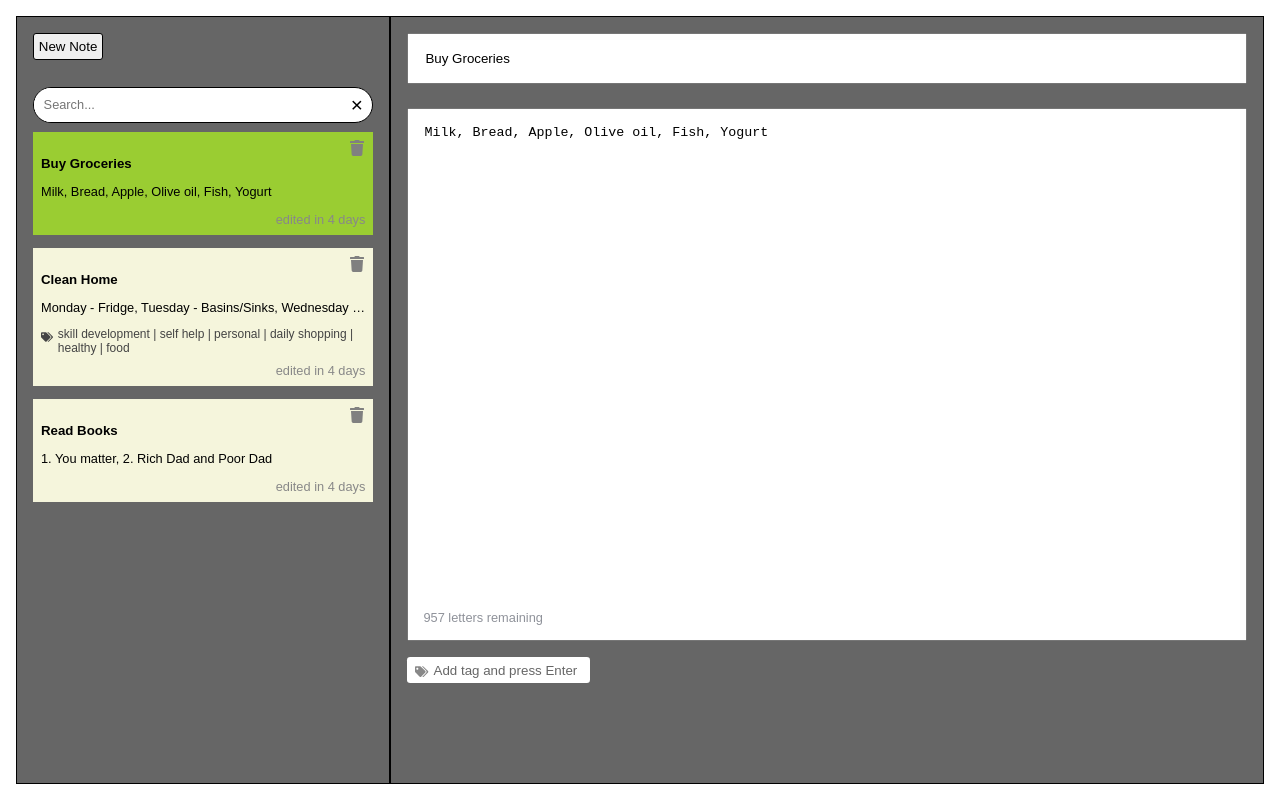
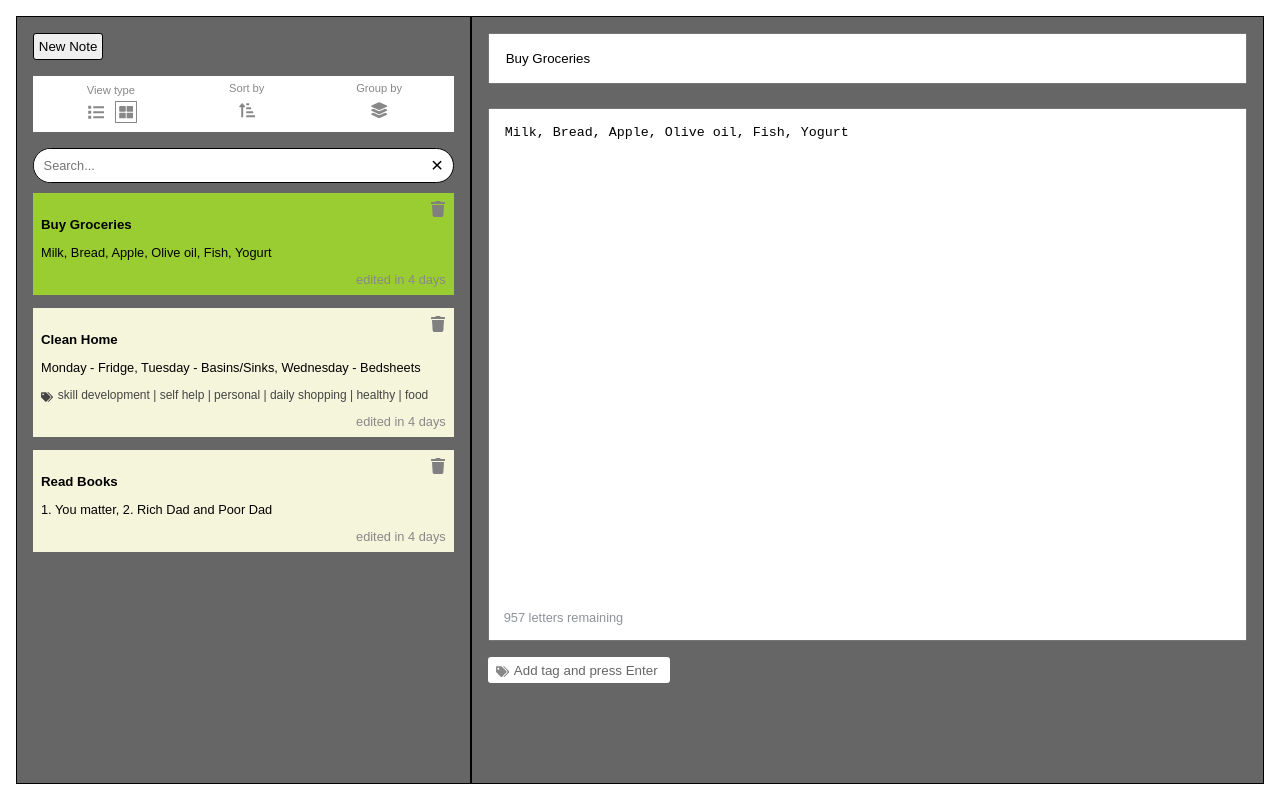
Before and after one commit to ManishaMuskan/react-notes-app, a React (Create React App) app: page / in a window 1280 px wide. Built offline with nearby package versions, Linux system fonts and the light colour scheme.

Commit message:
preview mode list/grid, sorting notes implemented

```diff
--- a/src/App.css
+++ b/src/App.css
@@ -1,5 +1,6 @@
 * {
 	box-sizing: border-box;
+	outline: none;
 }
 
 .App {
@@ -21,8 +22,8 @@
 }
 
 .App .notes-container .notes-sidebar {
-	width: 30%;
-	overflow: auto;
+	width: 40%;
+	overflow-y: auto;
 }
 
 .App .notes-container .notes-main {
@@ -72,14 +73,23 @@
 }
 
 /* Notes Preview */
-.notes-details-preview {
+.notes-details-preview, .notes-list-preview {
 	padding: 0.5rem;
 	background: beige;
 	margin: 0 auto 0.8rem;
+	min-width: 100%;
 }
 
-.notes-details-preview.active {
+.notes-details-preview.active, .notes-list-preview.active {
 	background: yellowgreen;
+}
+
+.notes-list-preview {
+	display: flex;
+	align-items: center;
+	justify-content: space-between;
+	gap: 1rem;
+	margin: 0 auto 0.1rem;
 }
 
 .notes-details-preview .notes-header {
@@ -91,7 +101,7 @@
 	fill: grey;
 }
 
-.notes-details-preview .notes-content h5 {
+.notes-details-preview .notes-content h5, .notes-list-preview h5 {
 	margin: 0;
 	text-transform: capitalize;
 	overflow: hidden;
@@ -301,3 +311,77 @@
     border: none;
 	flex-grow: 1;
 }
+
+/* ====================== SIdebar Notes menu ======================== */
+
+.sidebar-menu {
+	margin: 1rem 0;
+    background: white;
+    display: flex;
+    color: #888;
+    align-items: center;
+    justify-content: space-around;
+    padding: 0.4rem;
+}
+
+.sidebar-menu .menu-option {
+	display: flex;
+    flex-direction: column;
+    gap: 0.3rem;
+	align-items: center;
+	position: relative;
+}
+
+.sidebar-menu .menu-option label {
+	font-size: .7rem;
+}
+
+.sidebar-menu .menu-option .menu-option-wrapper{
+	padding: 0px 0.5rem;
+}
+
+.sidebar-menu .menu-option .menu-option-wrapper:hover ul {
+	display: block;
+}
+
+.sidebar-menu .menu-option .menu-option-wrapper ul {
+	list-style: none;
+    font-size: .7rem;
+    position: absolute;
+    background: #9a9a9a;
+    color: #fff;
+    min-width: 5rem;
+    margin: 0;
+    padding: 0;
+    z-index: 1;
+    top: 1rem;
+    left: 2rem;
+	display: none;
+}
+
+.sidebar-menu .menu-option .menu-option-wrapper ul li {
+	padding: 0.3rem;
+}
+
+.sidebar-menu .menu-option .menu-option-wrapper ul li:hover, .sidebar-menu .menu-option .menu-option-wrapper ul li.active {
+	background: #888;
+}
+
+.sidebar-menu .toggle-view {
+	background: white;
+    display: flex;
+    justify-content: space-between;
+	align-items: center;
+    gap: 0.5rem;
+    width: max-content;
+}
+
+.sidebar-menu .menu-option svg {
+	width: 1.4rem;
+    height: 1.4rem;
+    padding: 0.2rem;
+}
+
+.sidebar-menu .menu-option .toggle-view svg.active {
+	border: 1px solid;
+}
--- a/src/App.js
+++ b/src/App.js
@@ -1,12 +1,12 @@
+import { useState } from "react";
 import { v4 as uuid } from "uuid";
-import { useState } from "react";
-
 import "./App.css";
+import Alert from "./components/common_utils/alert/alert";
+import NotesList from "./components/notes/notes_list";
+import NotesMenu from "./components/notes/notes_menu";
+import NoteEditor from "./components/notes/note_editor";
+import AppConstants from "./constants/app_constants";
 import NOTES from "./seeds/notes";
-import NoteEditor from "./components/notes/note_editor";
-import NotesList from "./components/notes/notes_list";
-import Alert from "./components/common_utils/alert/alert";
-import AppConstants from "./constants/app_constants";
 
 function App() {
 	// Note CRUD
@@ -23,8 +23,81 @@ function App() {
 		!notes.length ? blankNote : notes[0]
 	);
 
+	const [alert, setAlert] = useState(null);
+
 	const [focusTagInput, setFocusTagInput] = useState(false);
+	const [previewMode, setPreviewMode] = useState(
+		AppConstants.NOTE_PREVIEW_MODE_GRID
+	);
 
+	// Note menu option
+	const [sortingOptions, setSortingOptions] = useState([
+		{
+			text: "Note title",
+			key: "title",
+			sortingOrder: AppConstants.NOTE_SORTING_ORDER_ASC,
+		},
+		{
+			text: "Note content",
+			key: "body",
+			sortingOrder: AppConstants.NOTE_SORTING_ORDER_ASC,
+		},
+		{
+			text: "Date Added",
+			key: "createdDate",
+			sortingOrder: AppConstants.NOTE_SORTING_ORDER_ASC,
+		},
+		{
+			text: "Date Modified",
+			key: "lastModified",
+			sortingOrder: AppConstants.NOTE_SORTING_ORDER_ASC,
+		},
+	]);
+
+	const setNotePreviewMode = (mode) => {
+		setPreviewMode(mode);
+	};
+
+	const sortNotes = (sortingOption, sortingOrder) => {
+		let cloneNotes = [...notes];
+		cloneNotes.sort(function (a, b) {
+			let x, y;
+			if (typeof a[sortingOption] === "string") {
+				x = a[sortingOption].toLowerCase();
+				y = b[sortingOption].toLowerCase();
+			} else {
+				x = a[sortingOption];
+				y = b[sortingOption];
+			}
+			if (sortingOrder === AppConstants.NOTE_SORTING_ORDER_ASC) {
+				return x < y ? -1 : x > y ? 1 : 0;
+			} else {
+				return x < y ? 1 : x > y ? -1 : 0;
+			}
+		});
+
+		// Toggle the order for the selected option and set 'asc' sorting order for all other options
+		let newsortingOptions = sortingOptions.map((opt) => {
+			if (opt.key === sortingOption) {
+				return {
+					...opt,
+					sortingOrder:
+						opt.sortingOrder === AppConstants.NOTE_SORTING_ORDER_ASC
+							? AppConstants.NOTE_SORTING_ORDER_DSC
+							: AppConstants.NOTE_SORTING_ORDER_ASC,
+				};
+			} else {
+				return {
+					...opt,
+					sortingOrder: AppConstants.NOTE_SORTING_ORDER_ASC,
+				};
+			}
+		});
+		setSortingOptions([...newsortingOptions]);
+		setNotes([...cloneNotes]);
+	};
+
+	// Note Preview and Editing
 	const activateNote = (note) => {
 		setActiveNote(note);
 		removeFocusFromTagInput();
@@ -76,8 +149,6 @@ function App() {
 	};
 
 	// Alert
-	const [alert, setAlert] = useState(null);
-
 	const showAlert = (alertObject) => {
 		const defaultProps = {
 			alertType: "primary",
@@ -105,12 +176,10 @@ function App() {
 
 	return (
 		<div className='App'>
-			{/* <p>Space for alert, need to be in fixed position</p> */}
 			<Alert alert={alert} dismissAlert={dismissAlert}></Alert>
 
 			<div className='notes-container'>
 				<div className='notes-sidebar'>
-					{/* <NotesMenu /> */}
 					{notes.length ? (
 						<>
 							<button
@@ -121,10 +190,12 @@ function App() {
 							>
 								New Note
 							</button>
-							<br />
-							<br />
-						</>
-					) : null}
+							<NotesMenu
+								previewMode={previewMode}
+								setNotePreviewMode={setNotePreviewMode}
+								sortingOptions={sortingOptions}
+								sortNotes={sortNotes}
+							/>
 							<NotesList
 								notes={notes}
 								activateNote={activateNote}
@@ -132,7 +203,14 @@ function App() {
 								handleDeleteNote={deleteNote}
 								handleUpdatenote={updateNote}
 								showAlert={showAlert}
+								previewMode={previewMode}
 							/>
+						</>
+					) : (
+						<span className='no-notes-message'>
+							No notes added, Add new note
+						</span>
+					)}
 				</div>
 				<div className='notes-main'>
 					<NoteEditor
--- a/src/components/notes/note_preview.js
+++ b/src/components/notes/note_preview.js
@@ -1,6 +1,7 @@
 import React from "react";
-import { FaTrash, FaTags } from "react-icons/fa";
+import { FaTags, FaTrash } from "react-icons/fa";
 import Moment from "react-moment";
+import AppConstants from "../../constants/app_constants";
 
 const NotePreview = ({
 	note,
@@ -8,6 +9,7 @@ const NotePreview = ({
 	handleDeleteNote,
 	activateNote,
 	showAlert,
+	previewMode,
 }) => {
 	const renderMoment = (note) => {
 		if (!note.lastModified) {
@@ -31,8 +33,8 @@ const NotePreview = ({
 		return tags.join(" | ");
 	};
 
+	const gridModePreview = () => {
 		return (
-		// if previewmode="detail-preview", show detail-preview
 			<div
 				className={`notes-details-preview ${
 					activeNote.id === note.id ? `active` : ``
@@ -68,9 +70,38 @@ const NotePreview = ({
 					<span className='note-timing'>{renderMoment(note)}</span>
 				</div>
 			</div>
-
-		// else show list-preview with an icon and title
 		);
 	};
 
+	const listModePreview = () => {
+		return (
+			<div
+				className={`notes-list-preview ${
+					activeNote.id === note.id ? `active` : ``
+				}`}
+				onClick={() => activateNote(note)}
+			>
+				<h5>{note.title}</h5>
+				<FaTrash
+					className='delete-notes'
+					onClick={(e) => {
+						e.stopPropagation();
+						handleDeleteNote(note.id);
+						showAlert({
+							alertType: "success",
+							message: "Note has been successfully deleted!",
+						});
+					}}
+				/>
+			</div>
+		);
+	};
+
+	if (previewMode === AppConstants.NOTE_PREVIEW_MODE_GRID) {
+		return gridModePreview();
+	} else {
+		return listModePreview();
+	}
+};
+
 export default NotePreview;
--- a/src/components/notes/notes_list.js
+++ b/src/components/notes/notes_list.js
@@ -8,6 +8,7 @@ const NotesList = ({
 	activateNote,
 	handleDeleteNote,
 	showAlert,
+	previewMode,
 }) => {
 	const [searchText, setSearchText] = useState("");
 	const [filteredNotes, setFilteredNotes] = useState(notes);
@@ -39,11 +40,11 @@ const NotesList = ({
 				handleDeleteNote={handleDeleteNote}
 				activateNote={activateNote}
 				showAlert={showAlert}
+				previewMode={previewMode}
 			/>
 		);
 	};
 
-	if (notes.length) {
 	let notesList;
 	if (!searchText.length) {
 		notesList = notes.map((note) => notePreview(note));
@@ -60,11 +61,6 @@ const NotesList = ({
 			<div className='notes-list'>{notesList}</div>
 		</>
 	);
-	} else {
-		return (
-			<span className='no-notes-message'>No notes added, Add new note</span>
-		);
-	}
 };
 
 export default NotesList;
--- a/src/components/notes/notes_menu.js
+++ b/src/components/notes/notes_menu.js
@@ -1,13 +1,79 @@
-const NotesMenu = () => {
+import { useState } from "react";
+import {
+	FaLayerGroup,
+	FaList,
+	FaSortAmountUpAlt,
+	FaThLarge,
+} from "react-icons/fa";
+import AppConstants from "../../constants/app_constants";
+const NotesMenu = ({
+	previewMode,
+	setNotePreviewMode,
+	sortingOptions,
+	sortNotes,
+}) => {
+	const [activeOption, setActiveOption] = useState(sortingOptions[2].key);
 	return (
 		<div className='sidebar-menu'>
-			<div className='searchbox'>
-				<input type='text' />
-				<i>x</i> {/* cancel button */}
+			<div className='menu-option'>
+				<label>View type</label>
+				<div className='toggle-view'>
+					<FaList
+						title='list view'
+						onClick={() => {
+							setNotePreviewMode(AppConstants.NOTE_PREVIEW_MODE_LIST);
+						}}
+						className={
+							previewMode === AppConstants.NOTE_PREVIEW_MODE_LIST
+								? "active"
+								: ""
+						}
+					/>
+					<FaThLarge
+						title='grid view'
+						onClick={() => {
+							setNotePreviewMode(AppConstants.NOTE_PREVIEW_MODE_GRID);
+						}}
+						className={
+							previewMode === AppConstants.NOTE_PREVIEW_MODE_GRID
+								? "active"
+								: ""
+						}
+					/>
+				</div>
 			</div>
-			<div className='toggle-view'>
-				<button>List</button>
-				<button>Grid</button>
+			<div className='menu-option'>
+				<label>Sort by</label>
+				<div className='menu-option-wrapper'>
+					<FaSortAmountUpAlt title='sort by' />
+					<ul>
+						{sortingOptions.map((opt, index) => {
+							return (
+								// todo: add sorting arrow icon after the title for the active li
+								<li
+									key={index}
+									className={activeOption === opt.key ? "active" : ""}
+									onClick={() => {
+										setActiveOption(opt.key);
+										sortNotes(opt.key, opt.sortingOrder);
+									}}
+								>
+									{opt.text}
+								</li>
+							);
+						})}
+					</ul>
+				</div>
+			</div>
+			<div className='menu-option'>
+				<label>Group by</label>
+				<div className='menu-option-wrapper'>
+					<FaLayerGroup title='group by' />
+					<ul>
+						<li>Alphabets</li>
+						<li>Tags</li>
+					</ul>
+				</div>
 			</div>
 		</div>
 	);
--- a/src/components/tag_notes/tag_notes.js
+++ b/src/components/tag_notes/tag_notes.js
@@ -10,7 +10,9 @@ const TagNotes = ({
 	setFocusOnTagInput,
 }) => {
 	useEffect(() => {
-		focusTagInput && tagInputRef.current.focus();
+		if (focusTagInput) {
+			tagInputRef.current.focus();
+		}
 	}, [focusTagInput, tagInputRef]);
 
 	const focusAddTagInput = () => {
--- a/src/constants/app_constants.js
+++ b/src/constants/app_constants.js
@@ -1,6 +1,10 @@
 const AppConstants = {
 	NOTE_BODY_CHARACTER_LIMIT: 1000,
 	ALERT_FLOATING_TIME: 2000, // in miliseconds
+	NOTE_PREVIEW_MODE_GRID: "grid",
+	NOTE_PREVIEW_MODE_LIST: "list",
+	NOTE_SORTING_ORDER_ASC: "asc",
+	NOTE_SORTING_ORDER_DSC: "dsc",
 };
 
 export default AppConstants;
```
Also changed, not shown: src/components/notes/note_editor.js (+3 -5 lines). Lines whose indentation alone changed are shown as unchanged.
